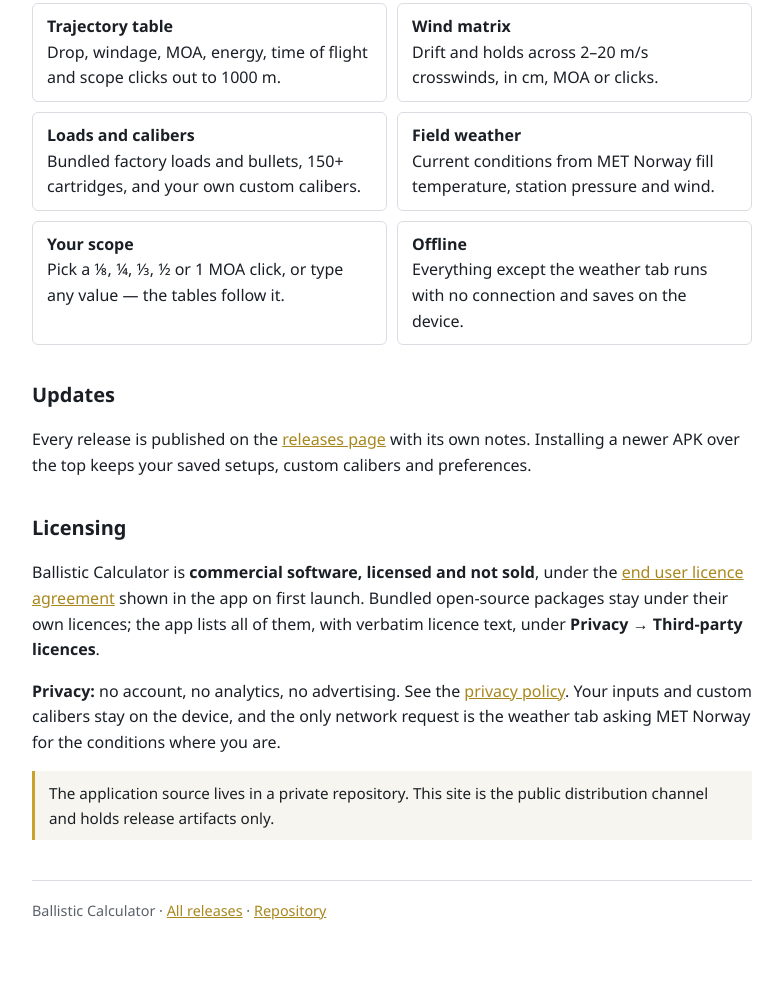
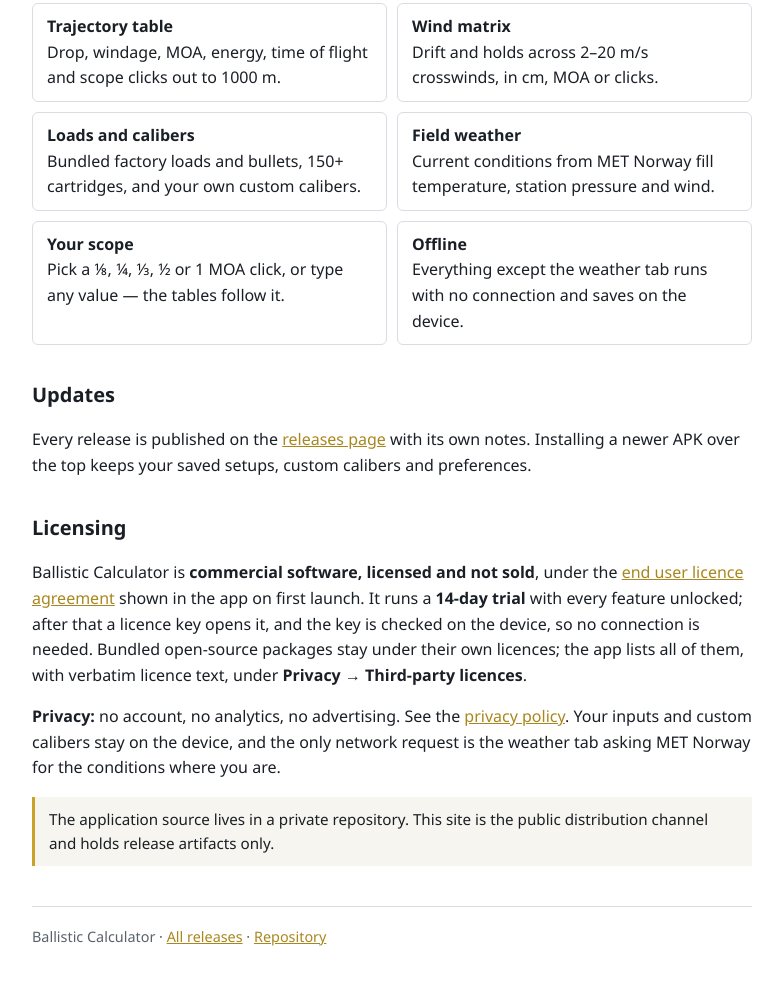
Before and after one commit to Ruddy19/Ballistic-Calculator-Releases, a plain HTML site: page index.html in a window 1280 px wide. Shown: the part 946-1934 px from the top of the page, without its empty margins (248-1031 px from the left). Before the commit the page ends 1908 px from the top, so only its background shows below. Drawn offline with Linux system fonts and the light colour scheme.

Commit message:
Publish the revocation list and describe trial activation
The app reads revoked.json on launch and at activation; the landing page now says how the trial and key work.

```diff
--- a/index.html
+++ b/index.html
@@ -101,6 +101,8 @@
   <h2>Licensing</h2>
   <p>Ballistic Calculator is <b>commercial software, licensed and not sold</b>, under the
     <a href="EULA.md">end user licence agreement</a> shown in the app on first launch.
+    It runs a <b>14-day trial</b> with every feature unlocked; after that a licence key
+    opens it, and the key is checked on the device, so no connection is needed.
     Bundled open-source packages stay under their own licences; the app lists all of them,
     with verbatim licence text, under <b>Privacy → Third-party licences</b>.</p>
   <p><b>Privacy:</b> no account, no analytics, no advertising. See the
--- /dev/null
+++ b/revoked.json
@@ -0,0 +1 @@
+{"revoked":[],"generatedAt":1794730030855}
```
Also changed, not shown: 1 other file.
